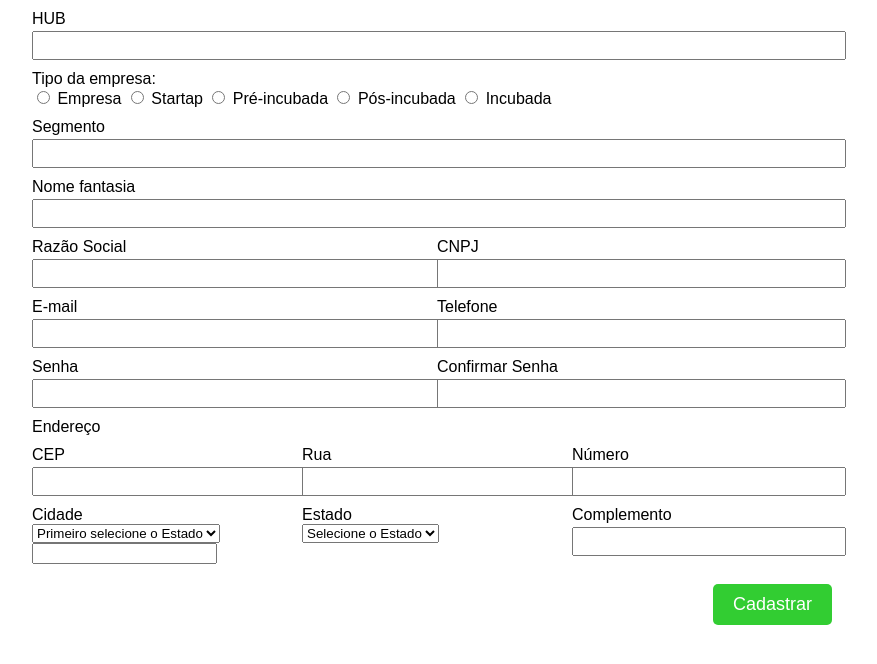
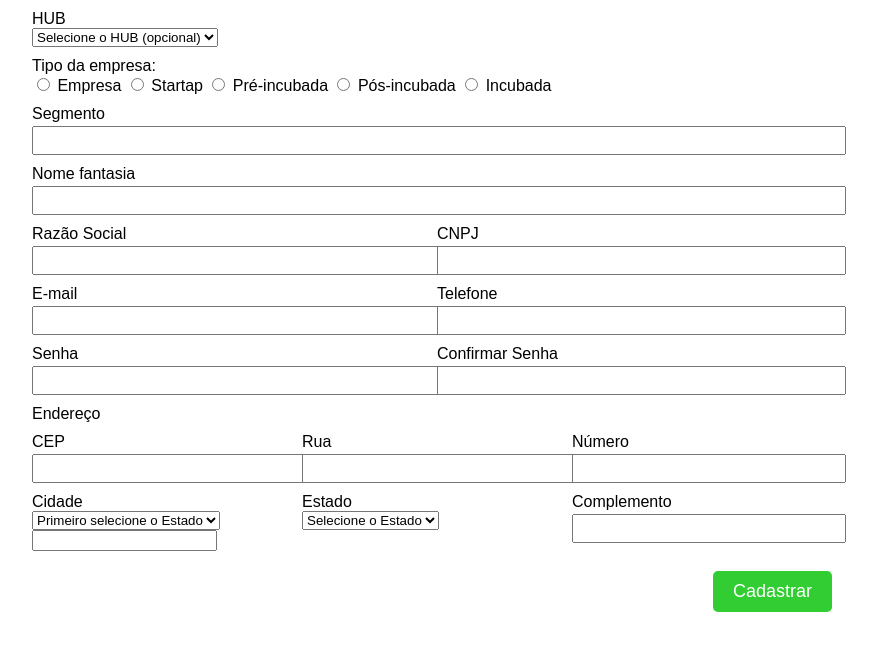
Before and after one commit to israelponciano/Canastra-HUB, a Django app: page /empresa/criar_empresa/ in a window 1280 px wide. Shown: the part 66-730 px from the top of the page, without its empty margins (208-1085 px from the left). Run offline with Django 4.2, Linux system fonts and the light colour scheme; data that the repository does not hold is empty.

Commit message:
Remove uso de try catch e impleta dropdawn com hubs (corrigir alguns bugs)

```diff
--- a/empresa/templates/cadastro_empresa.html
+++ b/empresa/templates/cadastro_empresa.html
@@ -47,8 +47,20 @@
 
   <form action="{% url 'empresa:criar_empresa' %}" method="POST">
     {% csrf_token %}
-    <label>HUB</label>
-    <input type="text" name="hub" placeholder="">
+    <div class="form-group">
+      <label for="hub">HUB</label>
+      <select id="hub" name="hub" class="form-control">
+          <option value="">Selecione o HUB (opcional)</option>
+          {% for hub in hubs %}
+            <option value="{{ hub.id }}"
+              title="{{ hub.descricao|default:'' }}"
+              {% if dados_formulario.hub == hub.id|stringformat:"s" %}selected{% endif %}>
+              {{ hub.nome_hub }}
+            </option>
+          {% endfor %}
+        </select>
+    </div>
+
 
     <div class="radio-group">
       <label>Tipo da empresa:</label>
--- a/empresa/views.py
+++ b/empresa/views.py
@@ -1,17 +1,23 @@
 from django.shortcuts import render, redirect
 from django.views.decorators.http import require_http_methods
 from django.contrib.auth.decorators import login_required
-from empresa.models import Empresa
-from core.models import UsuarioBase, Cidade, Estado
+from empresa.models import *
+from core.models import *
 from django.contrib import messages
 from django.http import JsonResponse
 
 # Create your views here.
 def cadastro_empresa(request):
     estados = Estado.objects.all().order_by('nome_estado')
-    if request.method =='POST':
+    hubs = Hub.objects.all().order_by('nome_hub')
+
+    if request.method == 'POST':
         pass
-    return render(request, 'cadastro_empresa.html', {'estados': estados})
+
+    return render(request, 'cadastro_empresa.html', {
+        'estados': estados,
+        'hubs': hubs
+    })
 
 
 def criar_empresa(request):
@@ -33,83 +39,112 @@ def criar_empresa(request):
       estado = request.POST.get('estado')
       cnpj = request.POST.get('txtCnpj')
       razao_social = request.POST.get('txtRazaoSocial')
+      hub_selecionado = request.POST.get('hub')
 
-      try:
-            # Buscar os objetos Estado e Cidade no banco
-            estado = Estado.objects.get(id=estado)
-            cidade = Cidade.objects.get(id=cidade)
+      # Validar se estado e cidade existem
+      if not Estado.objects.filter(id=estado).exists():
+            messages.error(request, 'Estado inválido.')
+            estados = Estado.objects.all().order_by('nome_estado')
+            hubs = Hub.objects.all().order_by('nome_hub')
+            return render(request, 'cadastro_empresa.html', {'estados': estados, 'hubs': hubs})
 
-            # Criar usuário
-            user = UsuarioBase.objects.create_user(
-                email=email,
-                password=senha,
-                nome=nome,
-                tipo='empresa'
-            )
+      if not Cidade.objects.filter(id=cidade).exists():
+            messages.error(request, 'Cidade inválida.')
+            estados = Estado.objects.all().order_by('nome_estado')
+            hubs = Hub.objects.all().order_by('nome_hub')
+            return render(request, 'cadastro_empresa.html', {'estados': estados, 'hubs': hubs})
 
-            # Criar empresa
-            empresa = Empresa.objects.create(
-                user=user,
-                nomefantasia=nomefantasia,
-                tipo_empresa=tipo_empresa,
-                razao_social=razao_social,
-                cnpj=cnpj,
-                telefone=telefone,
-                rua=rua,
-                cep=cep,
-                numero=numero,
-                complemento=complemento,
-                cidade=cidade,
-                estado=estado
-            )
+      # Buscar os objetos Estado e Cidade no banco
+      estado = Estado.objects.get(id=estado)
+      cidade = Cidade.objects.get(id=cidade)
 
-            messages.success(request, 'Empresa cadastrada com sucesso!')
-            return redirect('core:login')
+      # Criar usuário
+      user = UsuarioBase.objects.create_user(
+          email=email,
+          password=senha,
+          nome=nome,
+          tipo='empresa'
+      )
 
-      except Estado.DoesNotExist:
-            messages.error(request, 'Estado inválido.')
-      except Cidade.DoesNotExist:
-            messages.error(request, 'Cidade inválida.')
-      except Exception as e:
-            messages.error(request, f'Erro ao cadastrar empresa: {str(e)}')
+      # Criar empresa
+      empresa = Empresa.objects.create(
+          user=user,
+          nomefantasia=nomefantasia,
+          tipo_empresa=tipo_empresa,
+          razao_social=razao_social,
+          cnpj=cnpj,
+          telefone=telefone,
+          rua=rua,
+          cep=cep,
+          numero=numero,
+          complemento=complemento,
+          cidade=cidade,
+          estado=estado
+      )
 
-    # GET request - carregar página com estados do banco
+      # Associar hub selecionado à empresa
+      if hub_selecionado and Hub.objects.filter(id=hub_selecionado).exists():
+          hub = Hub.objects.get(id=hub_selecionado)
+          EmpresaHub.objects.create(empresa=empresa, hub=hub)
+
+      messages.success(request, 'Empresa cadastrada com sucesso!')
+      return redirect('core:login')
+
+   # GET request - carregar página com dados do banco
    estados = Estado.objects.all().order_by('nome_estado')
-   return render(request, 'cadastro_empresa.html', {'estados': estados})
+   hubs = Hub.objects.all().order_by('nome_hub')
+   return render(request, 'cadastro_empresa.html', {'estados': estados, 'hubs': hubs})
+
 
 @require_http_methods(["GET"])
 def get_cidades(request):
     """View para retornar cidades via AJAX baseado no estado selecionado"""
     estado_id = request.GET.get('estado_id')
 
-    if not estado_id:
-        return JsonResponse({'cidades': []})
-
-    try:
-        # Verifica se o estado_id é um número válido
-        estado_id = int(estado_id)
-
-        cidades = Cidade.objects.filter(
-            estado_cidade_id=estado_id
-        ).order_by('nome_cidade').values('id', 'nome_cidade')
-
-        cidades_data = [
-            {'id': cidade['id'], 'nome': cidade['nome_cidade']}
-            for cidade in cidades
-        ]
-
-        return JsonResponse({
-            'cidades': cidades_data,
-            'total': len(cidades_data)
-        })
-
-    except (ValueError, TypeError):
+    # Validação básica do parâmetro
+    if not estado_id or not estado_id.isdigit():
         return JsonResponse({
             'cidades': [],
             'error': 'ID do estado inválido'
         })
-    except Exception as e:
+
+    # Verificar se o estado existe
+    if not Estado.objects.filter(id=estado_id).exists():
         return JsonResponse({
             'cidades': [],
-            'error': 'Erro interno do servidor'
+            'error': 'Estado não encontrado'
         })
+
+    # Buscar cidades
+    cidades = Cidade.objects.filter(
+        estado_cidade_id=estado_id
+    ).order_by('nome_cidade').values('id', 'nome_cidade')
+
+    cidades_data = [
+        {'id': cidade['id'], 'nome': cidade['nome_cidade']}
+        for cidade in cidades
+    ]
+
+    return JsonResponse({
+        'cidades': cidades_data,
+        'total': len(cidades_data)
+    })
+
+@require_http_methods(["GET"])
+def get_hubs(request):
+    """View para retornar todos os hubs disponíveis"""
+    hubs = Hub.objects.all().order_by('nome_hub').values('id', 'nome_hub', 'descricao')
+
+    hubs_data = [
+        {
+            'id': hub['id'],
+            'nome': hub['nome_hub'],
+            'descricao': hub['descricao'] if hub['descricao'] else ''
+        }
+        for hub in hubs
+    ]
+
+    return JsonResponse({
+        'hubs': hubs_data,
+        'total': len(hubs_data)
+    })
--- a/sistema/management/commands/inicializa_sistema.py
+++ b/sistema/management/commands/inicializa_sistema.py
@@ -27,7 +27,7 @@ class Command(BaseCommand):
       )
       empresa = Empresa.objects.create(user=user2,
       nomefantasia = 'Roberta Cafés',
-      tipo_empresa = 'Cafeculura',
+      tipo_empresa = 'Cafecultura',
       razao_social = 'naoseioqeisso',
       cnpj = '236343',
       telefone = '44324334243',
```
